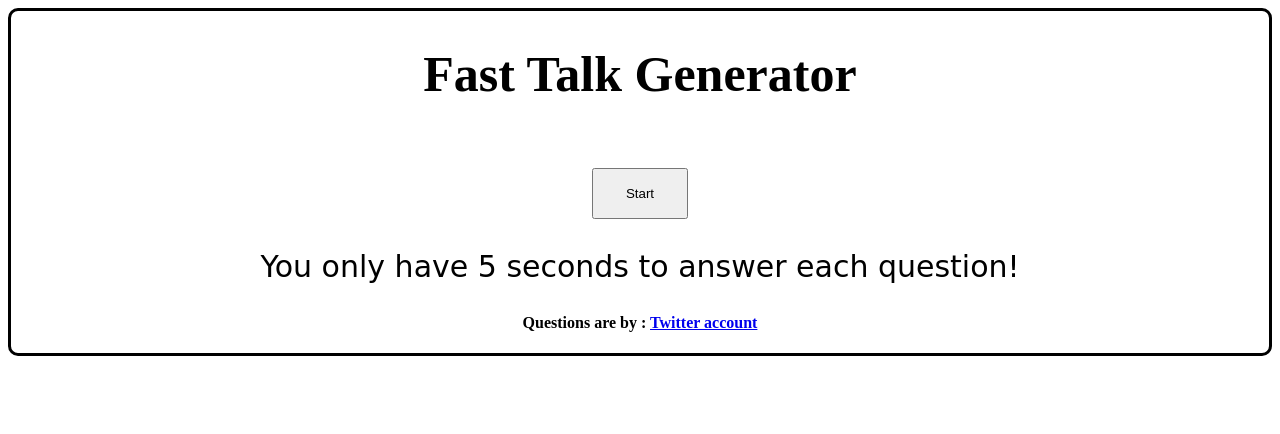
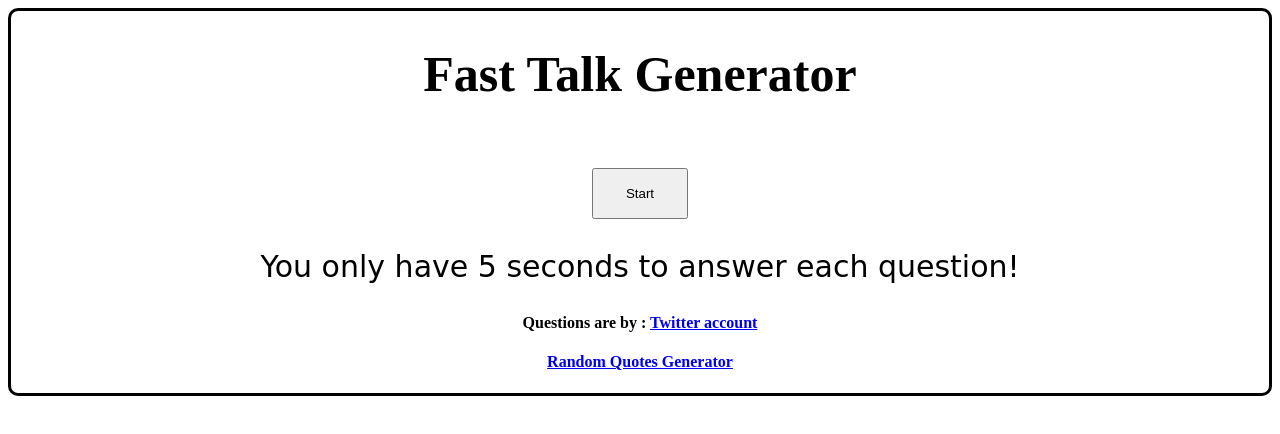
Before and after one commit to aegb/erxc, a plain HTML site: page index.html in a window 1280 px wide. Drawn offline with Linux system fonts and the light colour scheme; a web font is replaced by a local one.

Commit message:
Update index.html

```diff
--- a/index.html
+++ b/index.html
@@ -16,5 +16,6 @@
 		<script src="javascript.js"></script>
 		<p>You only have 5 seconds to answer each question!</p>
 		<h4>Questions are by : <a href="https://twitter.com/ItsFastTalk"> Twitter account </a></h4>
+		<h4><a href="https://erzaxcappy.github.io/quotes/" target="_blank"> Random Quotes Generator</a></h4>
 	</body>
 </html>
```
